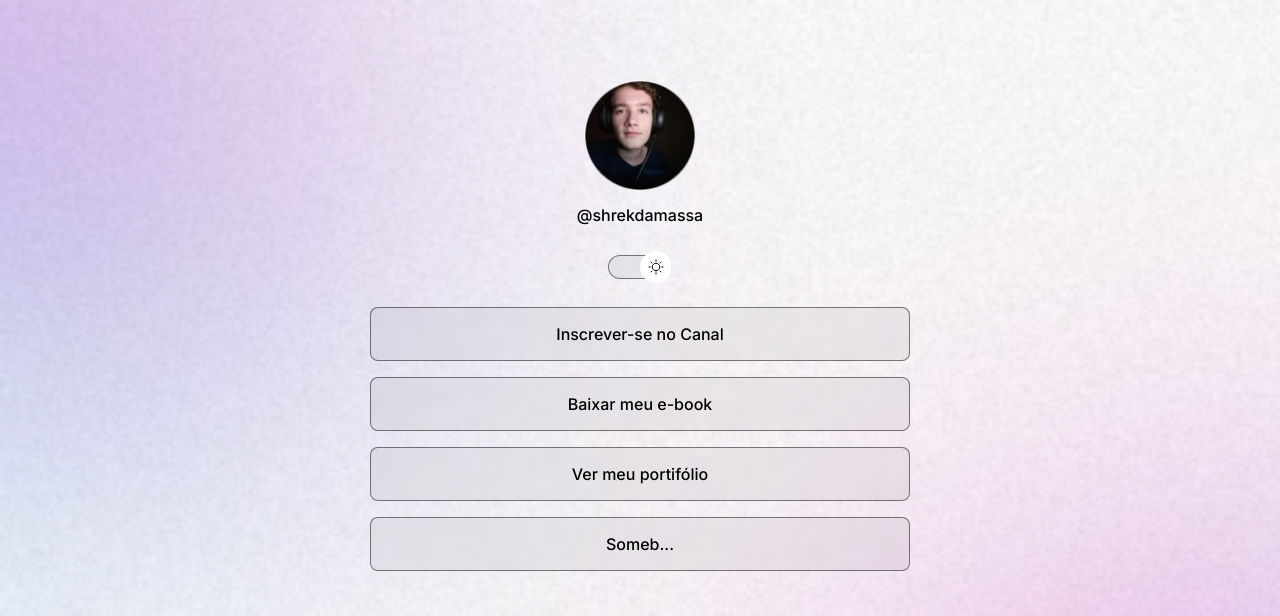
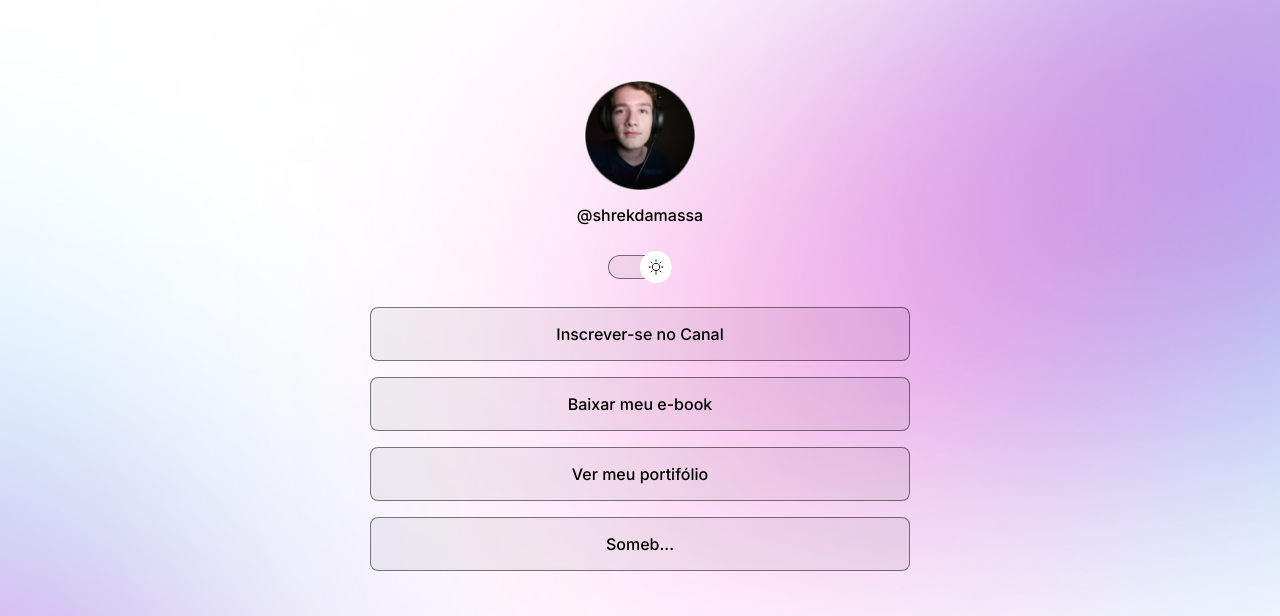
Before and after one commit to JeanCarlosLV/Projeto-DevLinks, a plain HTML site: page index.html in a window 1280 px wide. Shown: the top 616 px of the page. Drawn offline with nearby package versions, Linux system fonts and the light colour scheme.

Commit message:
change background based on media queries

```diff
--- a/style.css
+++ b/style.css
@@ -31,13 +31,14 @@ body {
   background-image: url(./assets/bg-mobile.jpg);
   background-repeat: no-repeat;
   /*Começa do topo no eixo y e centralizado no x*/
-  background-position: top center;
+  /*background-position: top center;*/
   /*Quando o dispositivo for pequeno, vai adaptar para a tela toda
   background-size: cover;
   */
 
   /*background: color image repeat position/size*/
   background: var(--bg-url) no-repeat top center/cover;
+  height: 100vh;
 }
 
 body * {
@@ -172,3 +173,14 @@ footer {
   padding: 24px 0;
   text-align: center;
 }
+
+/* media queries */
+@media (min-width: 700px){
+  :root{
+    --bg-url: url(./assets/bg-desktop.jpg);
+  }
+
+  .light{
+    --bg-url: url(./assets/bg-desktop-light.jpg);
+  }
+}
```
Also changed, not shown: assets/bg-desktop-light.jpg (added), assets/bg-desktop.jpg (added).
